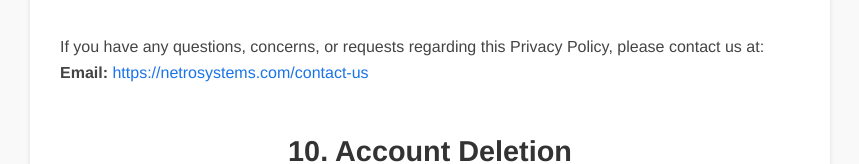
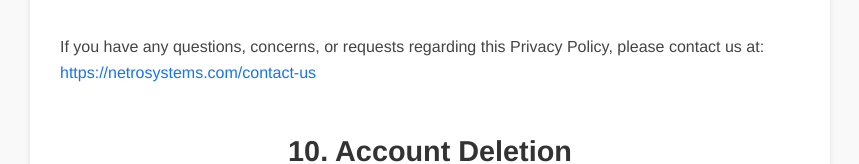
Before and after one commit to hasibulofcs/Epanova_Kids_App_Privacy_Policy, a plain HTML site: page index.html in a window 1280 px wide. Shown: the part 2576-2740 px from the top of the page, without its empty margins (210-1069 px from the left). Drawn offline with Linux system fonts and the light colour scheme.

Commit message:
updated text issue

```diff
--- a/index.html
+++ b/index.html
@@ -159,8 +159,7 @@
 
         <h2>9. Contact Us</h2>
         <p>If you have any questions, concerns, or requests regarding this Privacy Policy, please contact us at:<br>
-            <strong>Email:</strong> <a
-                href="https://netrosystems.com/contact-us">https://netrosystems.com/contact-us</a>
+            <a href="https://netrosystems.com/contact-us">https://netrosystems.com/contact-us</a>
         </p>
 
         <h2>10. Account Deletion</h2>
```
